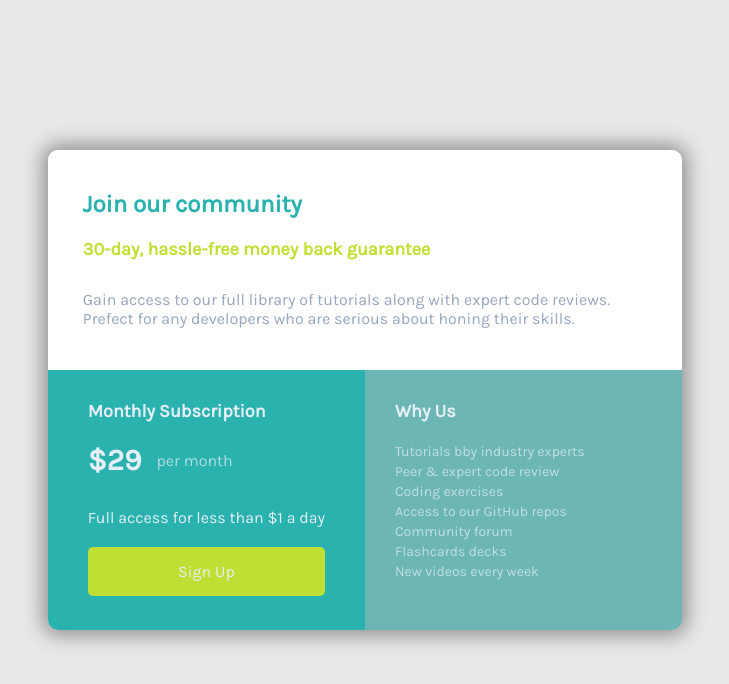
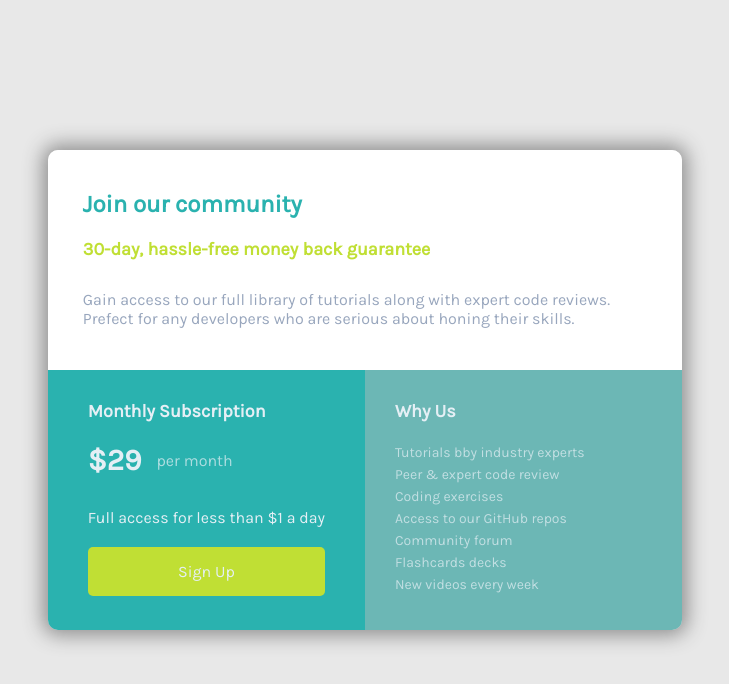
Before and after one commit to Tidav86/challenge1, a plain HTML site: page index.html in a window 1280 px wide. Shown: the whole page, without its empty margins (275-1004 px from the left). Drawn offline with Linux system fonts and the light colour scheme.

Commit message:
Optimisation css v1

```diff
--- a/index.html
+++ b/index.html
@@ -12,11 +12,10 @@
         <header class="top-item">
           <h1 class="big-title">Join our community</h1>
           <h2 class="top-title">30-day, hassle-free money back guarantee</h2>
-          <p id="text1-top-item">
+          <p id="text-top-item">
             Gain access to our full library of tutorials along with expert code
             reviews.
-          </p>
-          <p id="text2-top-item">
+            <br />
             Prefect for any developers who are serious about honing their
             skills.
           </p>
@@ -32,13 +31,11 @@
         </section>
         <article class="info">
           <h2>Why Us</h2>
-          <p class="text-info">Tutorials bby industry experts</p>
-          <p class="text-info">Peer & expert code review</p>
-          <p class="text-info">Coding exercises</p>
-          <p class="text-info">Access to our GitHub repos</p>
-          <p class="text-info">Community forum</p>
-          <p class="text-info">Flashcards decks</p>
-          <p class="text-info">New videos every week</p>
+          <p class="text-info">
+            Tutorials bby industry experts<br />Peer & expert code review<br />
+            Coding exercises<br />Access to our GitHub repos<br />
+            Community forum<br />Flashcards decks<br />New videos every week
+          </p>
         </article>
       </div>
     </div>
--- a/style/styles.css
+++ b/style/styles.css
@@ -103,13 +103,10 @@ h2.top-title {
   margin-bottom: 10px;
 }
 
-#text1-top-item,
-#text2-top-item {
+#text-top-item {
   font-weight: 400;
+  padding-top: 20px;
   color: hsl(218, 22%, 67%);
-}
-#text1-top-item {
-  padding-top: 20px;
 }
 
 h2 {
@@ -126,7 +123,7 @@ p.cycle-price {
 }
 p.text-info {
   font-size: 14px;
-  line-height: 20px;
+  line-height: 22px;
   color: hsla(203, 44%, 93%, 0.7);
 }
 p.text-services {
```
